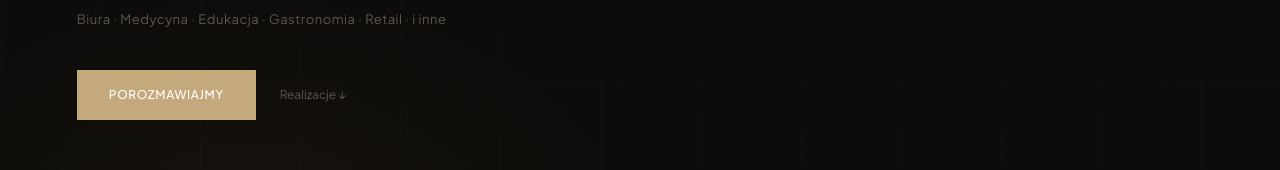
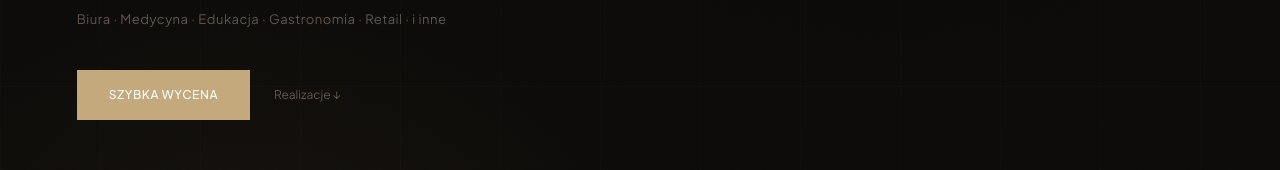
Before and after one commit to PanArtek/plany-web, a Next.js app: page / in a window 1280 px wide. Shown: the part 413-583 px from the top of the page. Built offline with nearby package versions, Linux system fonts and the light colour scheme; no server answers.

Commit message:
feat(hero): CTA 'Szybka wycena' zamiast 'Porozmawiajmy'

```diff
--- a/src/content/landing.ts
+++ b/src/content/landing.ts
@@ -18,7 +18,7 @@ export const HERO = {
   titleAccent: "PLANY",
   lead: "Budowa wnętrz komercyjnych — jeden zespół, jeden termin, pełna kontrola kosztów.",
   subLead: "Biura · Medycyna · Edukacja · Gastronomia · Retail · i inne",
-  ctaPrimary: "Porozmawiajmy",
+  ctaPrimary: "Szybka wycena",
   ctaSecondary: "Realizacje ↓",
   stats: [
     { v: "10+", l: "lat doświadczenia" },
```
